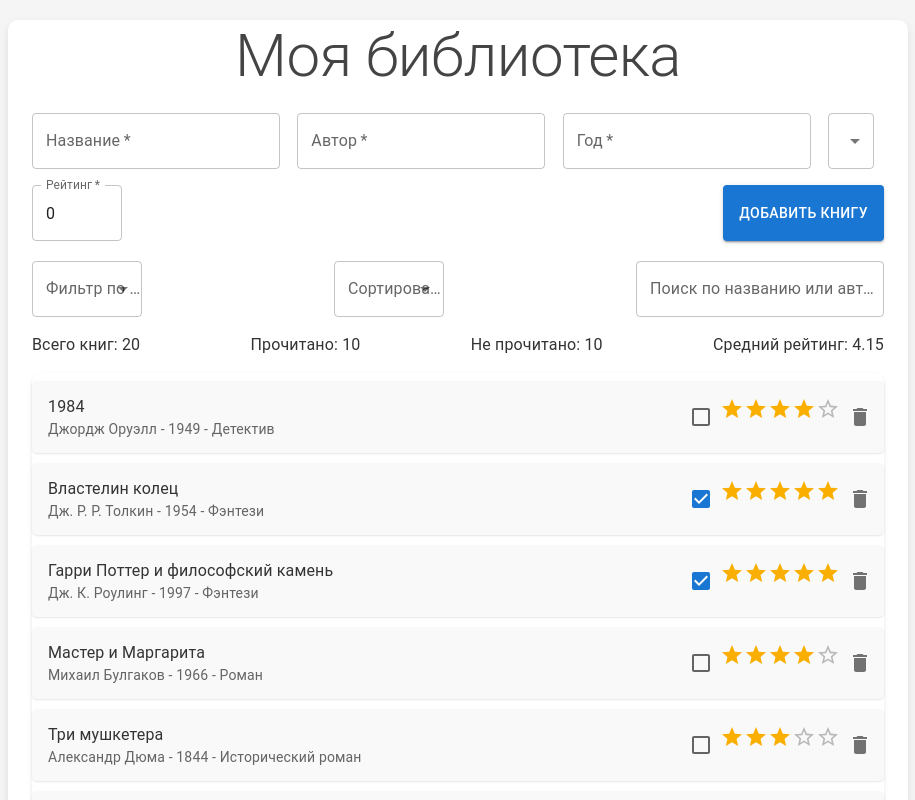
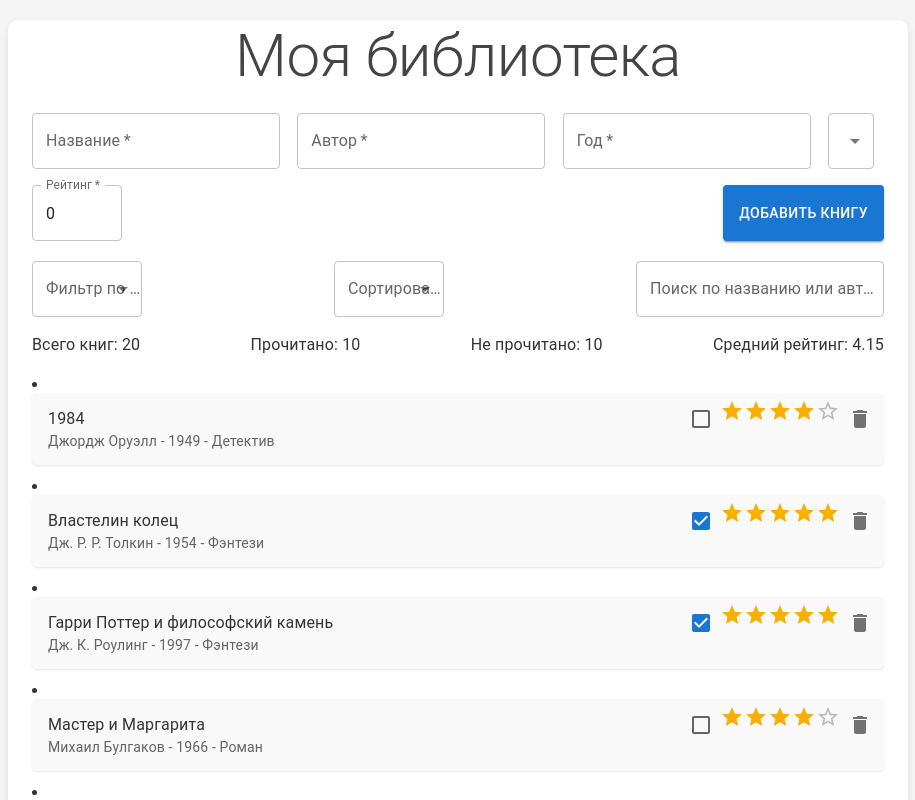
Before and after one commit to danilaAfanasev/grdn_js, a React (Vite) app: page / in a window 1280 px wide. Shown: the top 800 px of the page, without its empty margins (182-1097 px from the left). Built offline with nearby package versions, Linux system fonts and the light colour scheme.

Commit message:
Сделана сортировка через switch case

```diff
--- a/src/components/BookList.jsx
+++ b/src/components/BookList.jsx
@@ -2,7 +2,6 @@ import React from 'react';
 import { useSelector, useDispatch } from 'react-redux';
 import { removeBook, toggleReadStatus } from '../redux/bookSlice';
 import BookItem from './BookItem';
-import { List } from '@mui/material';
 
 const BookList = () => {
   const { books, filter, sort, search } = useSelector(state => state.books);
@@ -23,25 +22,32 @@ const BookList = () => {
 
   if (sort) {
     filteredBooks = [...filteredBooks].sort((a, b) => {
-      if (sort === 'title') return a.title.localeCompare(b.title);
-      if (sort === 'author') return a.author.localeCompare(b.author);
-      if (sort === 'year') return a.year - b.year;
-      if (sort === 'rating') return b.rating - a.rating;
-      return 0;
+      switch (sort) {
+        case 'Название':
+          return a.title.localeCompare(b.title);
+        case 'Автор':
+          return a.author.localeCompare(b.author);
+        case 'Год':
+          return a.year - b.year;
+        case 'Рейтинг':
+          return b.rating - a.rating;
+        default:
+          return 0;
+      }
     });
   }
 
   return (
-    <List>
-      {filteredBooks.map(book => (
+    <div className="book-list">
+      {filteredBooks.map((book, i) => (
         <BookItem
-          key={book.id}
+          key={i}
           book={book}
           onRemove={() => dispatch(removeBook(book.id))}
           onToggleRead={() => dispatch(toggleReadStatus(book.id))}
         />
       ))}
-    </List>
+    </div>
   );
 };
 
```
